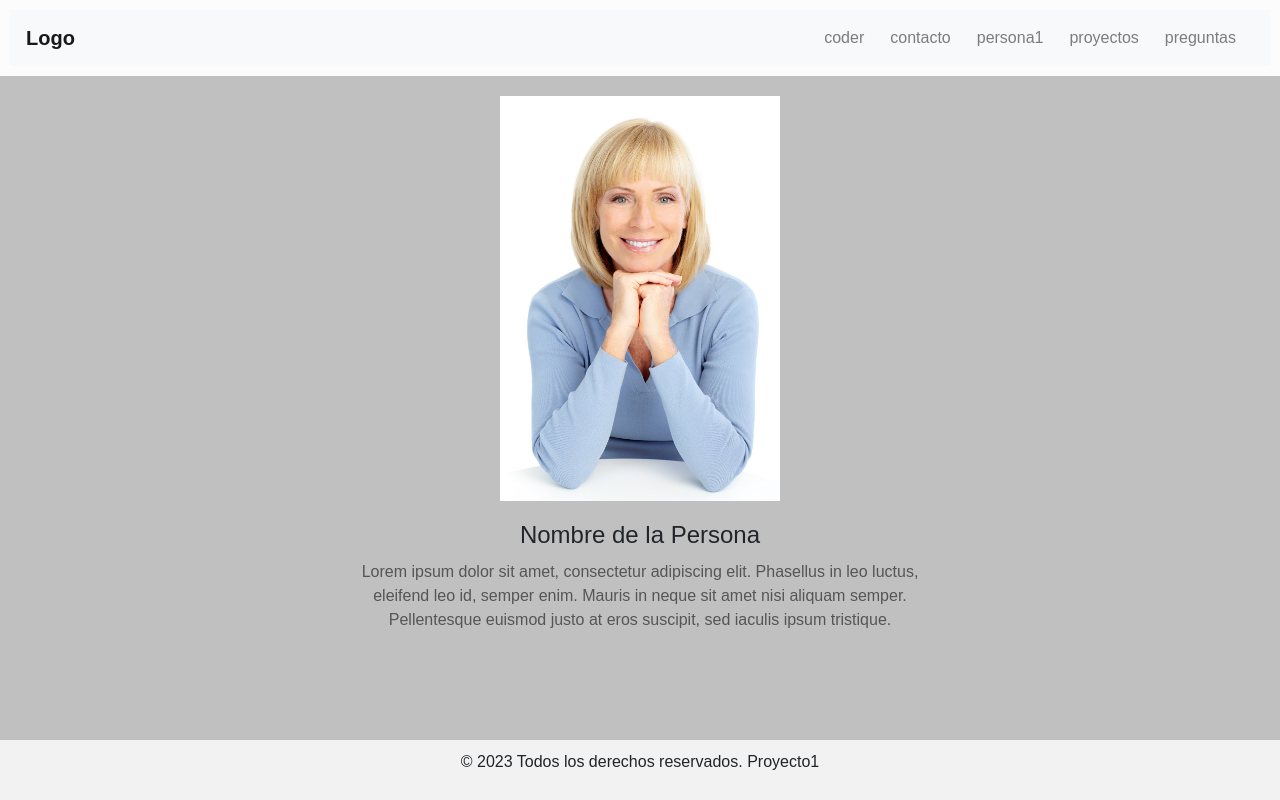
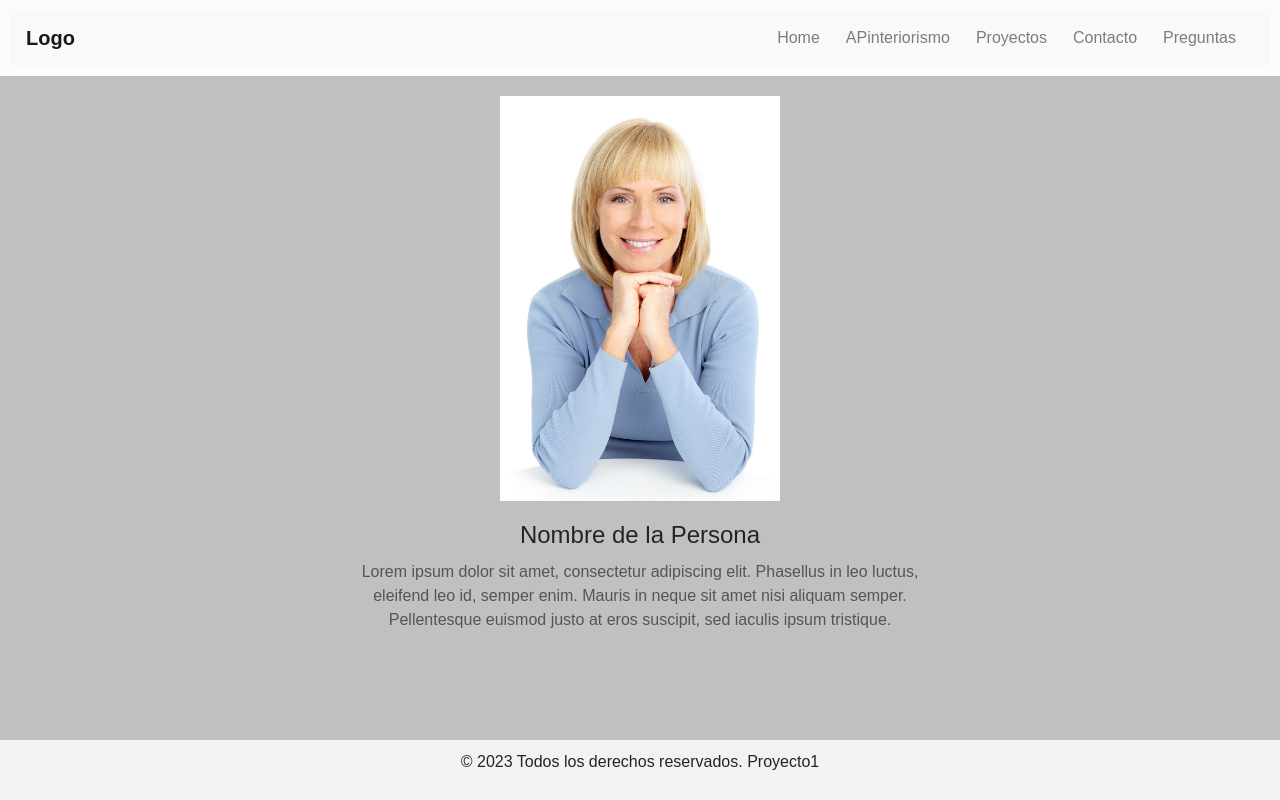
Before and after one commit to EzequielFrades/PreEntrega2-Frades, a website: page pages/index.html in a window 1280 px wide. Drawn offline with nearby package versions, Linux system fonts and the light colour scheme.

Commit message:
modificaciones entrega 3

```diff
--- a/pages/index.html
+++ b/pages/index.html
@@ -18,19 +18,20 @@
             <div class="collapse navbar-collapse justify-content-end" id="navbarNav">
                 <ul class="navbar-nav">
                     <li class="nav-item">
-                        <a class="nav-link" href="/pages/coder.html">coder</a>
+                        <a class="nav-link" href="/pages/coder.html">Home</a>
+                    </li>
+
+                    <li class="nav-item">
+                        <a class="nav-link" href="/pages/index.html">APinteriorismo</a>
                     </li>
                     <li class="nav-item">
-                        <a class="nav-link" href="/pages/contacto.html">contacto</a>
+                        <a class="nav-link" href="/pages/otrohtml.html">Proyectos</a>
                     </li>
                     <li class="nav-item">
-                        <a class="nav-link" href="/pages/index.html">persona1</a>
+                        <a class="nav-link" href="/pages/contacto.html">Contacto</a>
                     </li>
                     <li class="nav-item">
-                        <a class="nav-link" href="/pages/otrohtml.html">proyectos</a>
-                    </li>
-                    <li class="nav-item">
-                        <a class="nav-link" href="/pages/otrohtml1.html">preguntas</a>
+                        <a class="nav-link" href="/pages/otrohtml1.html">Preguntas</a>
                     </li>
                 </ul>
             </div>
```
Also changed, not shown: package.json (added, +11 -0 lines), pages/coder.html (+8 -7 lines), pages/contacto.html (+8 -7 lines), pages/otrohtml.html (+8 -7 lines), pages/otrohtml1.html (+5 -6 lines), ccs/styles.css, scss/styles.scss (added).
